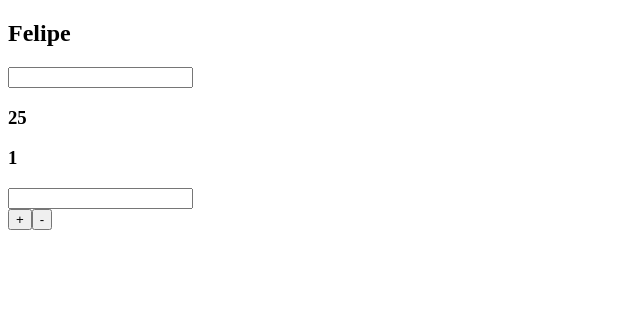
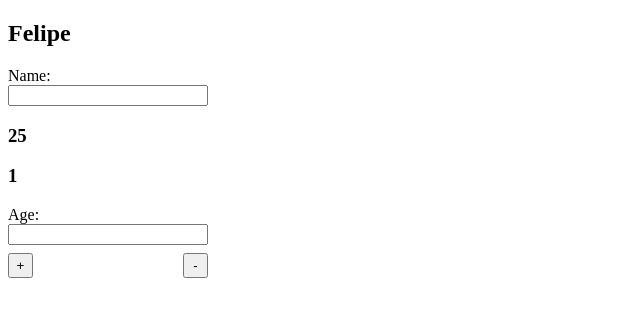
Before and after one commit to felipeorocha/react-context-api, a React (Create React App) app: page / in a window 1280 px wide. Shown: the top 316 px of the page, without its empty margins (0-640 px from the left). Built offline with nearby package versions, Linux system fonts and the light colour scheme.

Commit message:
styles: styles fix

```diff
--- a/public/index.html
+++ b/public/index.html
@@ -2,6 +2,7 @@
 <html lang="en">
   <head>
     <meta charset="utf-8" />
+    <link rel="stylesheet" href="./styles.css">
     <title>React App</title>
   </head>
   <body>
--- /dev/null
+++ b/public/styles.css
@@ -0,0 +1,7 @@
+* {
+  box-sizing: border-box;
+}
+
+#root {
+  width: 200px;
+}
--- a/src/App.js
+++ b/src/App.js
@@ -8,10 +8,19 @@ const App = () => {
     setUser({ ...user, name: e.target.value });
   }
 
+  const handleBlur = e => {
+    e.target.value = '';
+  }
+
   return (
     <div className="App">
       <h2>{user.name}</h2>
-      <input onChange={e => handleChangeName(e)} />
+      <label>Name:</label>
+      <input
+        style={{ width: '100%' }}
+        onChange={e => handleChangeName(e)}
+        onBlur={e => handleBlur(e)}
+      />
     </div>
   );
 }
--- a/src/components/Profile.js
+++ b/src/components/Profile.js
@@ -20,14 +20,33 @@ const Profile = () => {
     }, 2000)
   }
 
+  const handleBlur = e => {
+    e.target.value = '';
+  }
+
   return (
     <>
       <h3>{user.age}</h3>
       <h3>{user.votes}</h3>
-      <input onChange={e => handleChangeAge(e)} />
-      <div>
-        <button onClick={handleUpVoteClick}>+</button>
-        <button onClick={handleDownVoteClick}>-</button>
+      <label>Age:</label>
+      <input
+        style={{ width: '100%' }}
+        onChange={e => handleChangeAge(e)}
+        onBlur={e => handleBlur(e)}
+      />
+      <div style={{ marginTop: '8px', display: 'flex', justifyContent: 'space-between' }}>
+        <button
+          style={{ height: '25px', width: '25px' }}
+          onClick={handleUpVoteClick}
+        >
+          +
+        </button>
+        <button
+          style={{ height: '25px', width: '25px' }}
+          onClick={handleDownVoteClick}
+        >
+          -
+        </button>
       </div>
     </>
   );
```
Also changed, not shown: 1 other file (tests, documents, lock files or other folders).
